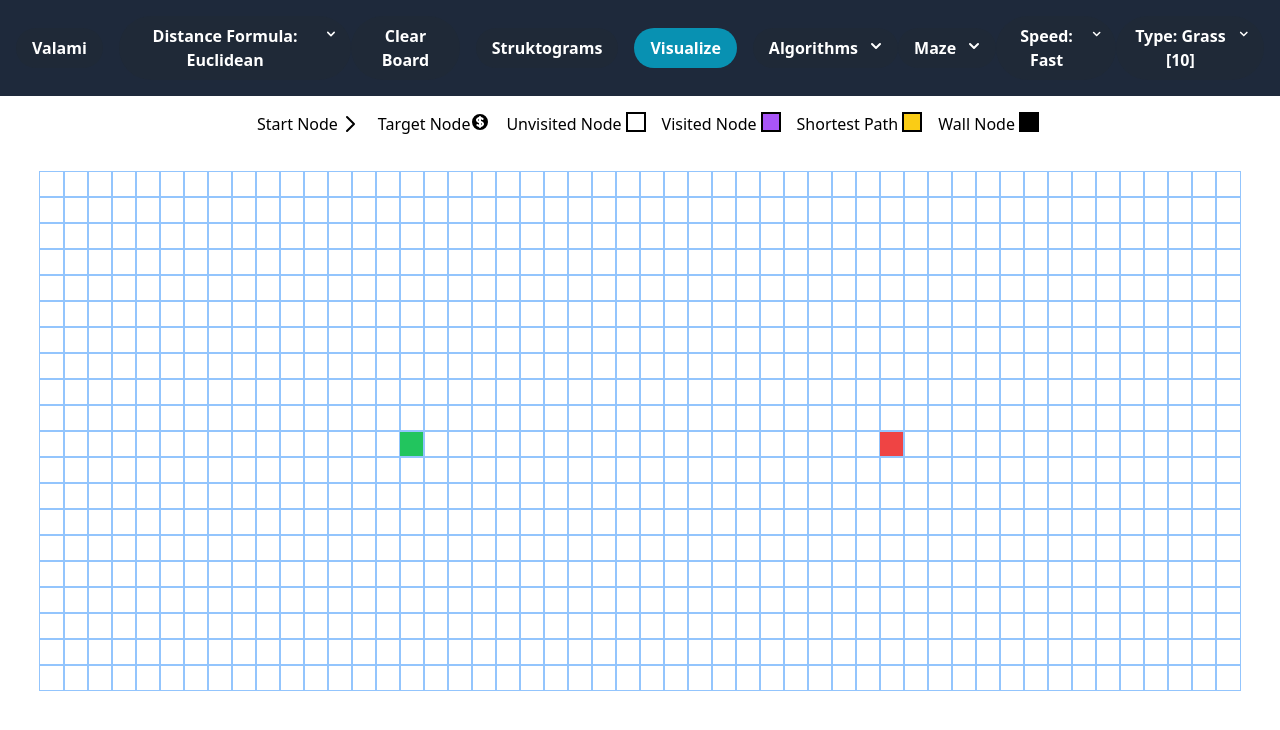
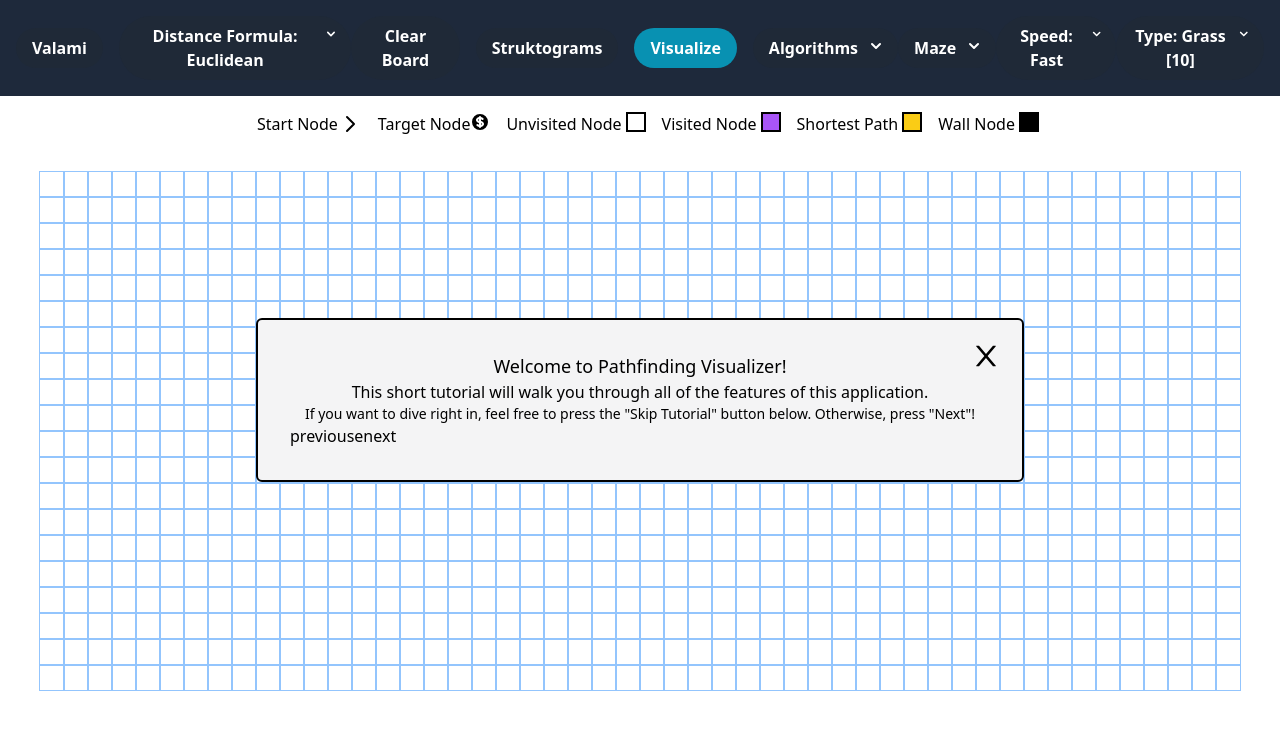
Before and after one commit to borsym/Pathfinding-visualization, a React (Create React App) app in the folder frontend/: page / in a window 1280 px wide. Both pictures are taken after a click on the button "Struktograms". Shown: the top 730 px of the page. Built offline with nearby package versions, Linux system fonts and the light colour scheme.

Commit message:
ui: modal/card  created, for tutorial and for stuktograms

```diff
--- a/frontend/package.json
+++ b/frontend/package.json
@@ -11,6 +11,7 @@
     "axios": "^0.24.0",
     "react": "^17.0.2",
     "react-dom": "^17.0.2",
+    "react-icons": "^4.3.1",
     "react-scripts": "5.0.0",
     "react-toastify": "^8.1.0",
     "web-vitals": "^2.1.2"
--- a/frontend/src/App.js
+++ b/frontend/src/App.js
@@ -1,12 +1,20 @@
 import Legend from "./components/Legend";
 import NavBar from "./components/NavBar";
 import Grid from "./components/Grid";
-import React from "react";
+import React, { useState, useEffect } from "react";
 import { GridProvider } from "./contexts/GridContext";
+import Popup from "./components/Modal";
 
 export default function App() {
+  const [timedPopup, setTimedPopup] = useState(false);
+  useEffect(() => {
+    setTimeout(() => {
+      setTimedPopup(true);
+    }, 1000);
+  }, []);
   return (
     <GridProvider>
+      {/* <Popup trigger={timedPopup} setTrigger={setTimedPopup} /> */}
       <NavBar />
       <Legend />
       <Grid />
--- /dev/null
+++ b/frontend/src/components/Card.js
@@ -0,0 +1,17 @@
+import React from "react";
+
+const Card = (props) => {
+  return (
+    <div>
+      {props.data[props.cardIdx].map((item) => (
+        <>
+          <h1 className="text-lg flex justify-center">{item.title}</h1>
+          <h3 className="text-md flex justify-center">{item.subtitle}</h3>
+          <p className="text-sm flex justify-center">{item.text}</p>
+        </>
+      ))}
+    </div>
+  );
+};
+
+export default Card;
--- /dev/null
+++ b/frontend/src/components/DataTutorial.js
@@ -0,0 +1,33 @@
+/* eslint import/no-anonymous-default-export: [2, {"allowArray": true}] */
+export default [
+  [
+    {
+      title: "Welcome to Pathfinding Visualizer!",
+      subtitle:
+        "This short tutorial will walk you through all of the features of this application.",
+      text: 'If you want to dive right in, feel free to press the "Skip Tutorial" button below. Otherwise, press "Next"!',
+    },
+  ],
+  [
+    {
+      title: "What is a pathfinding algorithm?",
+      subtitle:
+        "At its core, a pathfinding algorithm seeks to find the shortest path between two points. This application visualizes various pathfinding algorithms in action, and more!",
+      text: 'All of the algorithms on this application are adapted for a 2D grid, from a node to another have a "cost" of 1 in deafult.',
+    },
+  ],
+  [
+    {
+      title: "Picking an algorithm",
+      subtitle: 'Choose an algorithm from the "Algorithms" drop-down menu.',
+      text: "Note that some algorithms are unweighted, while others are weighted. Unweighted algorithms do not take turns or weight nodes into account, whereas weighted ones do. Additionally, not all algorithms guarantee the shortest path.",
+    },
+  ],
+  [
+    {
+      title: "Meet the algorithms",
+      subtitle: "My favorite algorithms are Dijkstra's and A*.",
+      text: "Dijkstra's Algorithm (weighted): the father of pathfinding algorithms; guarantees the shortest path \n A* Search (weighted): arguably the best pathfinding algorithm; uses heuristics to guarantee the shortest path much faster than Dijkstra's Algorithm \n Breath-first Search (unweighted): a great algorithm; guarantees the shortest path \n Depth-first Search (unweighted): a very bad algorithm for pathfinding; does not guarantee the shortest path",
+    },
+  ],
+];
--- a/frontend/src/components/Grid.js
+++ b/frontend/src/components/Grid.js
@@ -142,7 +142,7 @@ const getNewGridWithWallToggled = (grid, row, col, isControl, type) => {
     ...node,
   };
   isControl ? ( newNode.type === type ? newNode.type = 0 : newNode.type = type) : (newNode.isWall = !node.isWall);
-  console.log(newNode);
+  // console.log(newNode);
   newGrid[row][col] = newNode;
   return newGrid;
 };
--- /dev/null
+++ b/frontend/src/components/Modal.js
@@ -0,0 +1,39 @@
+import React, { useState } from "react";
+import Button from "./Button";
+import Card from "./Card";
+import { AiOutlineClose } from "react-icons/ai";
+import DataTutorial from "./DataTutorial";
+
+const cardsidx = [0, 1, 2, 3];
+const Modal = (props) => {
+  const [counter, setCounter] = useState(0);
+  const handleButtonClick = (value) => {
+    let max = cardsidx.length - 1;
+    counter + value < 0
+      ? setCounter(0)
+      : counter + value > max
+      ? setCounter(max)
+      : setCounter(counter + value);
+    console.log(counter);
+  };
+  return props.showModal ? (
+    <div className="fixed top-0 left-0 w-full h-screen bg-grey-800 flex justify-center items-center">
+      <div className="relative p-8 w-full max-w-3xl max-h-[28rem] bg-zinc-100 rounded-md border-2 border-black">
+        <AiOutlineClose
+          onClick={() => props.setShowModal(false)}
+          className="cursor-pointer absolute top-5 right-5 w-8 h-8 p-0 z-10"
+        />
+        {cardsidx.map(
+          (idx) => counter === idx && <Card cardIdx={idx} data={DataTutorial} />
+        )}
+        <button onClick={() => handleButtonClick(-1)}>previouse </button>
+        <button onClick={() => handleButtonClick(1)}>next </button>
+        {props.children}
+      </div>
+    </div>
+  ) : (
+    ""
+  );
+};
+
+export default Modal;
--- a/frontend/src/components/NavBar.js
+++ b/frontend/src/components/NavBar.js
@@ -7,6 +7,7 @@ import Dropdown from "./Dropdown";
 import { GridContext } from "../contexts/GridContext.js";
 import "react-toastify/dist/ReactToastify.css";
 import "../index.css";
+import Modal from "./Modal";
 
 // const START_NODE_ROW = 10;
 // const START_NODE_COL = 15;
@@ -29,7 +30,7 @@ const NavBar = () => {
   const [isDisabled, setIsDisabled] = useState(false);
   const [speed, setSpeed] = useState(10);
   const [distanceFormula, setDistanceFormula] = useState("Euclidean");
-
+  const [showModal, setShowModal] = useState(false);
   const [grid, setGrid, type, setType, dispatchGridEvent] =
     useContext(GridContext);
 
@@ -99,6 +100,7 @@ const NavBar = () => {
       style={isDisabled ? { pointerEvents: "none" } : {}}
     >
       <ToastContainer />
+      <Modal showModal={showModal} setShowModal={setShowModal} />
       <Button name="Valami" />
       <Dropdown
         name="Distance Formula"
@@ -108,7 +110,7 @@ const NavBar = () => {
         distanceFormula={distanceFormula}
       />
       <Button name="Clear Board" function={handleClearBoard} />
-      <Button name="Struktograms" />
+      <Button name="Struktograms" function={() => setShowModal(true)} />
       <Button
         name="Visualize"
         isVisualize="true"
```
Also changed, not shown: 1 other file (tests, documents, lock files or other folders).
